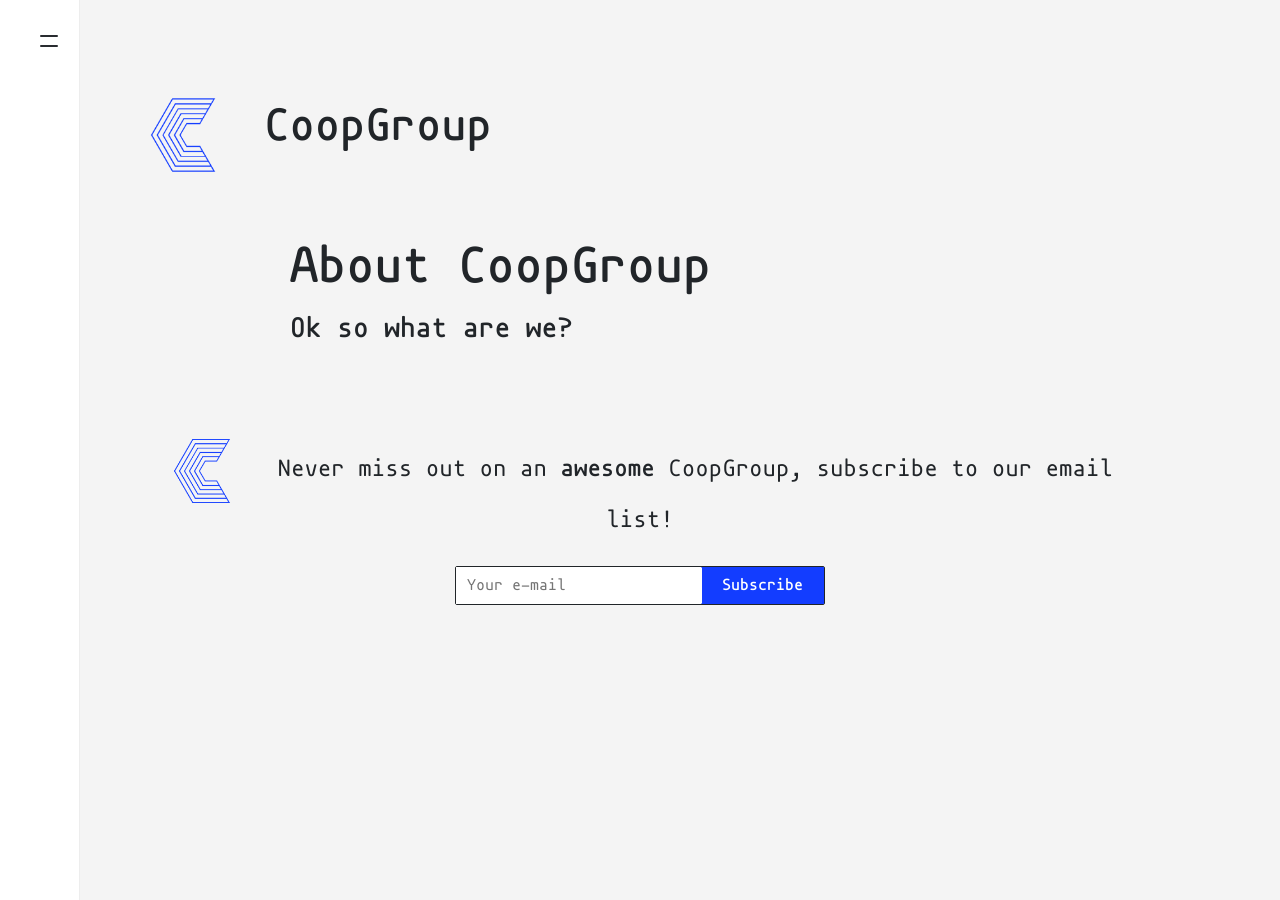
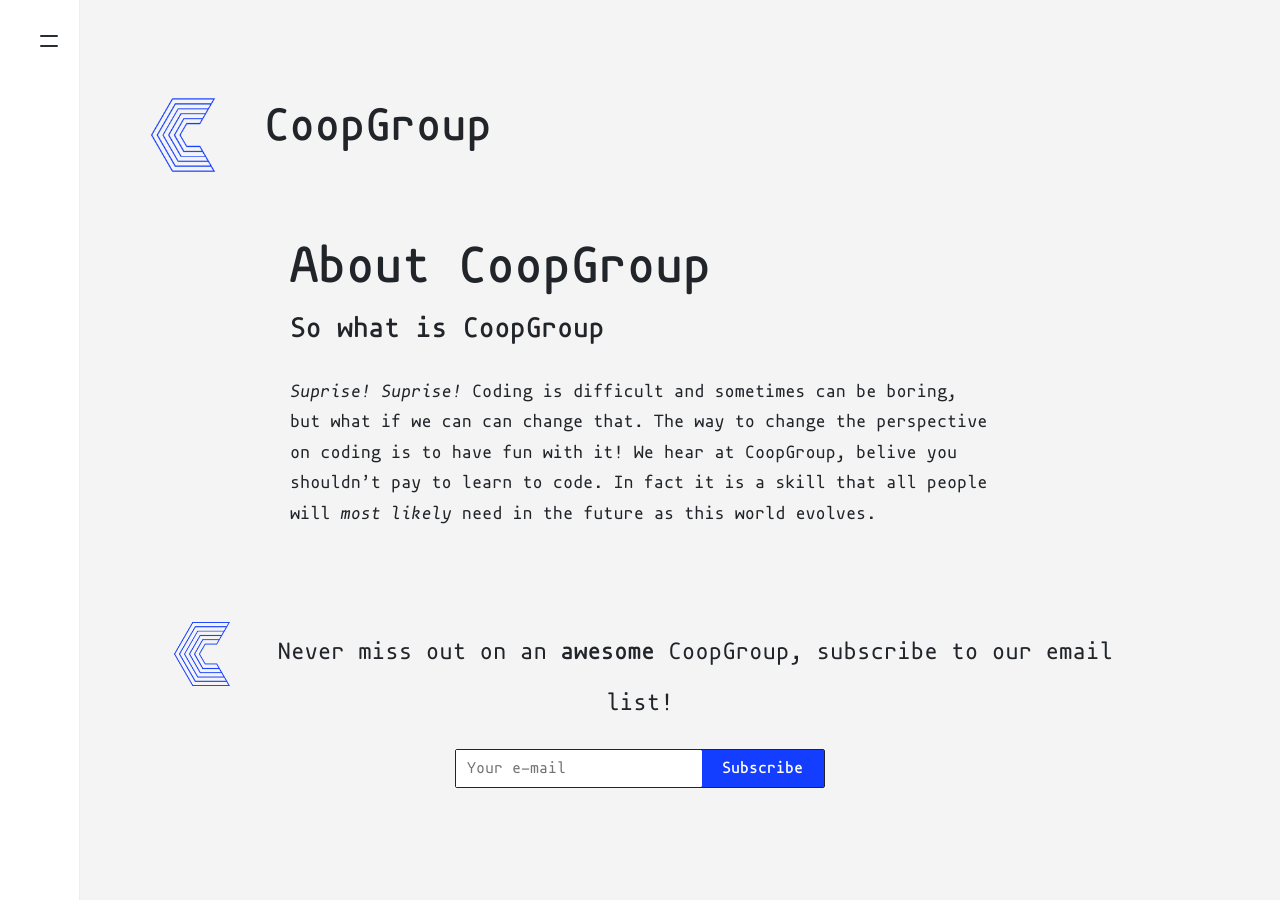
Before and after one commit to mrsid-31/CoopGroupATX.github.io, a Jekyll site: the page built from _pages/aboutcoopgroup.md, in a window 1280 px wide. Built offline with Jekyll 4.4.1, drawn with Linux system fonts in a browser that asks for light colours; nearby versions of some CDN libraries; comment, search, counter and statistics services are not loaded.

Commit message:
about coopgroup

```diff
--- a/_pages/aboutcoopgroup.md
+++ b/_pages/aboutcoopgroup.md
@@ -4,4 +4,5 @@ title: About CoopGroup
 permalink: /aboutcoopgroup
 comments: false
 ---
-## Ok so what are we?
+## So what is CoopGroup
+*Suprise!* *Suprise!* Coding is difficult and sometimes can be boring, but what if we can can change that. The way to change the perspective on coding is to have fun with it! We hear at CoopGroup, belive you shouldn't pay to learn to code. In fact it is a skill that all people will *most likely* need in the future as this world evolves.
```
